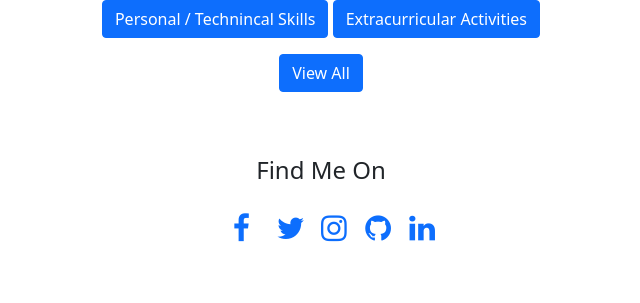
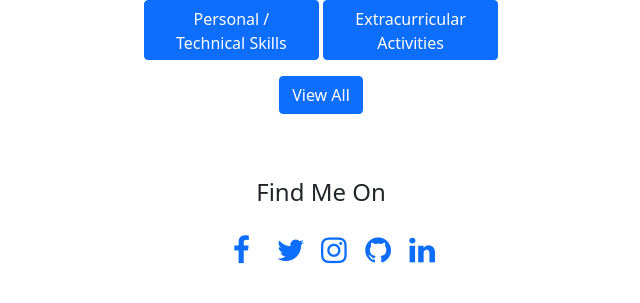
Before and after one commit to OmarAtef10/portfoilio, a Django app: page /skills/ in a window 1280 px wide. Shown: the part 56-359 px from the top of the page, without its empty margins (319-959 px from the left). Run offline with Django 3.2, Linux system fonts and the light colour scheme.

Commit message:
improvements

```diff
--- a/portfilio/templates/portifilio/skills.html
+++ b/portfilio/templates/portifilio/skills.html
@@ -39,9 +39,9 @@
 <div class="text-center">
     <p>
         <a class="btn btn-primary" data-bs-toggle="collapse" href="#multiCollapseExample1" role="button"
-           aria-expanded="false" aria-controls="multiCollapseExample1">Personal / Technincal Skills</a>
+           aria-expanded="false" aria-controls="multiCollapseExample1" style="width: 175px; height: 60px">Personal / Technical Skills</a>
         <button class="btn btn-primary" type="button" data-bs-toggle="collapse" data-bs-target="#multiCollapseExample2"
-                aria-expanded="false" aria-controls="multiCollapseExample2">Extracurricular Activities
+                aria-expanded="false" aria-controls="multiCollapseExample2"     style="width: 175px; height: 60px">Extracurricular Activities
         </button>
     </p>
     <p>
```
